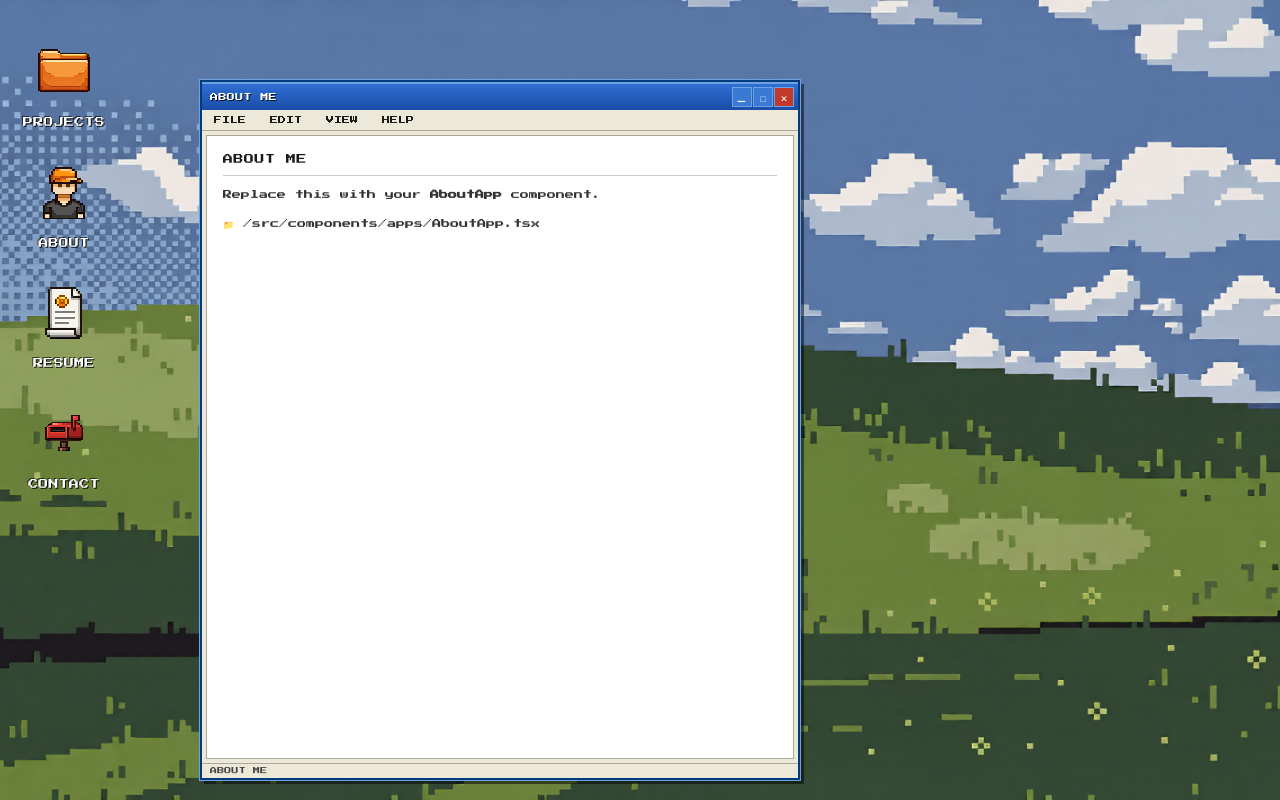
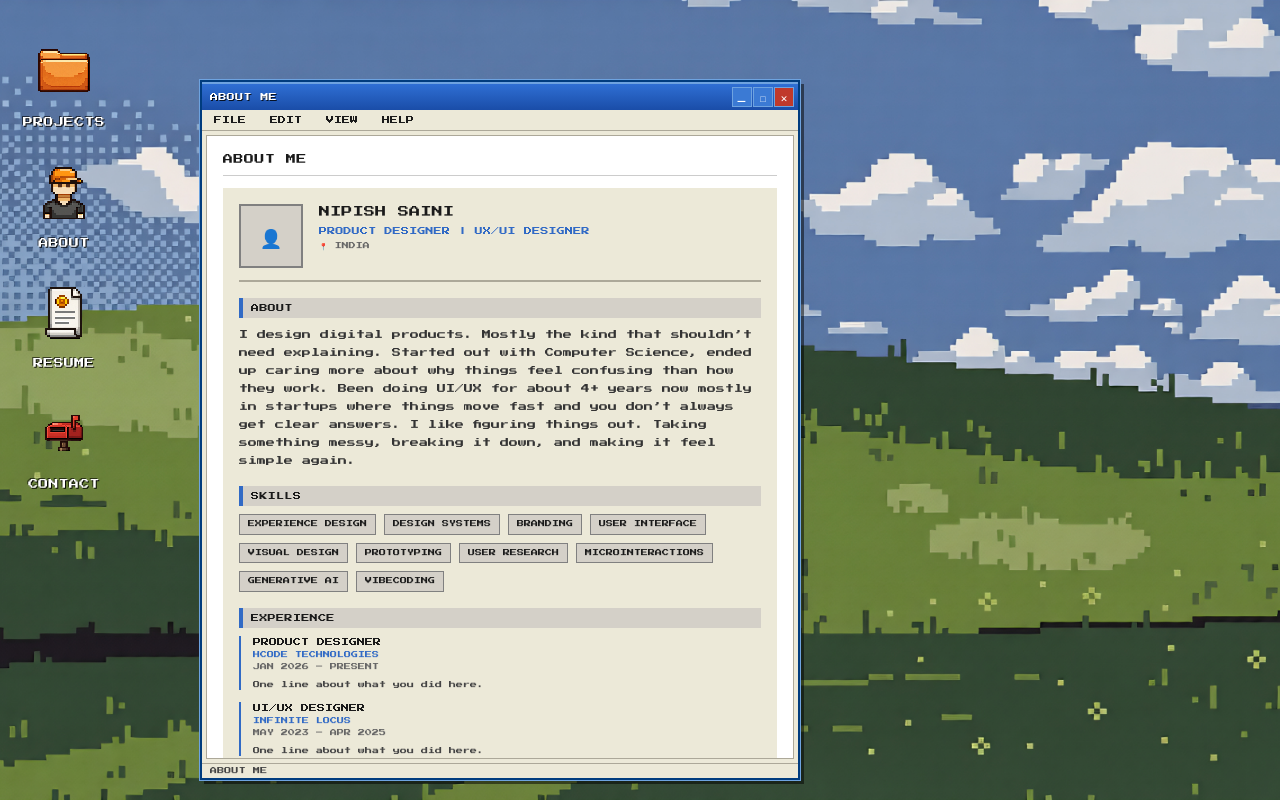
Before and after one commit to Nipish/Portfolio, a Next.js app: page / in a window 1280 px wide. Both pictures are taken after a click on the button "ABOUT". Built offline with nearby package versions, Linux system fonts and the light colour scheme.

Commit message:
About me Changes

```diff
--- /dev/null
+++ b/src/components/apps/AboutApp.tsx
@@ -0,0 +1,155 @@
+'use client';
+
+// ─── About Me Content ─────────────────────────────────────────────────────────
+// Replace the placeholder strings below with your real content.
+// Each section is clearly labelled.
+
+const ABOUT = {
+  name: 'NIPISH SAINI',
+  role: 'PRODUCT DESIGNER | UX/UI DESIGNER',
+  location: 'India',
+  bio: `I design digital products. Mostly the kind that shouldn’t need explaining. Started out with Computer Science, ended up caring more about why things feel confusing than how they work. Been doing UI/UX for about 4+ years now  mostly in startups where things move fast and you don’t always get clear answers. I like figuring things out. Taking something messy, breaking it down, and making it feel simple again.`,
+
+  skills: [
+    'Experience Design',
+    'Design Systems',
+    'Branding',
+    'User Interface',
+    'Visual Design',
+    'Prototyping',
+    'User Research',
+    'Microinteractions',
+    'Generative AI',
+    'Vibecoding',
+  ],
+
+  experience: [
+    {
+      role: 'Product Designer',
+      company: 'Hcode Technologies',
+      period: 'Jan 2026 – Present',
+      description: 'One line about what you did here.',
+    },
+    {
+      role: 'UI/UX Designer',
+      company: 'Infinite Locus',
+      period: 'May 2023 – Apr 2025',
+      description: 'One line about what you did here.',
+    },
+    {
+        role: 'UI/UX Designer',
+        company: 'FinAgg Technologies',
+        period: 'Jan 2022 – May 2023',
+        description: 'One line about what you did here.',
+      },
+  ],
+
+  links: [
+    { label: 'LinkedIn', url: 'https://www.linkedin.com/in/nipish-saini/' },
+    { label: 'Behance', url: 'https://www.behance.net/nipishsaini' },
+    { label: 'Dribbble',   url: 'https://dribbble.com/Nipish' },
+  ],
+};
+
+// ─── Component ────────────────────────────────────────────────────────────────
+export default function AboutApp() {
+  return (
+    <div className="h-full overflow-y-auto bg-[#ece9d8] p-4 flex flex-col gap-4">
+
+      {/* ── Header: name + role ───────────────────────────────────────────── */}
+      <div className="flex items-start gap-4 pb-3 border-b-2 border-[#aca899]">
+        {/* Avatar placeholder – replace src with your own photo in /public */}
+        <div className="w-16 h-16 shrink-0 bg-[#d4d0c8] border-2 border-[#808080] flex items-center justify-center">
+          <span className="font-pixel text-[18px]">👤</span>
+        </div>
+        <div className="flex flex-col gap-1">
+          <h1 className="font-pixel text-[11px] text-[#1a1a1a] uppercase tracking-wide">
+            {ABOUT.name}
+          </h1>
+          <p className="font-pixel text-[8px] text-[#316AC5] uppercase tracking-wide">
+            {ABOUT.role}
+          </p>
+          <p className="font-pixel text-[7px] text-[#666] uppercase">
+            📍 {ABOUT.location}
+          </p>
+        </div>
+      </div>
+
+      {/* ── Bio ───────────────────────────────────────────────────────────── */}
+      <Section title="About">
+        <p className="font-pixel text-[9px] text-[#333] leading-loose whitespace-pre-line">
+          {ABOUT.bio}
+        </p>
+      </Section>
+
+      {/* ── Skills ───────────────────────────────────────────────────────── */}
+      <Section title="Skills">
+        <div className="flex flex-wrap gap-2">
+          {ABOUT.skills.map((skill) => (
+            <span
+              key={skill}
+              className="font-pixel text-[7px] text-[#1a1a1a] uppercase px-2 py-1 bg-[#d4d0c8] border border-[#808080]"
+            >
+              {skill}
+            </span>
+          ))}
+        </div>
+      </Section>
+
+      {/* ── Experience ───────────────────────────────────────────────────── */}
+      <Section title="Experience">
+        <div className="flex flex-col gap-3">
+          {ABOUT.experience.map((job) => (
+            <div
+              key={job.company}
+              className="border-l-2 border-[#316AC5] pl-3 flex flex-col gap-0.5"
+            >
+              <span className="font-pixel text-[8px] text-[#1a1a1a] uppercase">
+                {job.role}
+              </span>
+              <span className="font-pixel text-[7px] text-[#316AC5] uppercase">
+                {job.company}
+              </span>
+              <span className="font-pixel text-[7px] text-[#666] uppercase">
+                {job.period}
+              </span>
+              <p className="font-pixel text-[7px] text-[#444] leading-relaxed mt-1">
+                {job.description}
+              </p>
+            </div>
+          ))}
+        </div>
+      </Section>
+
+      {/* ── Links ────────────────────────────────────────────────────────── */}
+      <Section title="Links">
+        <div className="flex flex-wrap gap-2">
+          {ABOUT.links.map((link) => (
+            <a
+              key={link.label}
+              href={link.url}
+              target="_blank"
+              rel="noopener noreferrer"
+              className="font-pixel text-[7px] text-[#1a1a1a] uppercase px-3 py-1 bg-[#ece9d8] border-2 border-t-white border-l-white border-b-[#808080] border-r-[#808080] hover:bg-[#d4d0c8] no-underline"
+            >
+              {link.label} ↗
+            </a>
+          ))}
+        </div>
+      </Section>
+
+    </div>
+  );
+}
+
+// ─── Section wrapper ──────────────────────────────────────────────────────────
+function Section({ title, children }: { title: string; children: React.ReactNode }) {
+  return (
+    <div className="flex flex-col gap-2">
+      <h2 className="font-pixel text-[8px] text-[#1a1a1a] uppercase tracking-wider bg-[#d4d0c8] px-2 py-1 border-l-4 border-[#316AC5]">
+        {title}
+      </h2>
+      {children}
+    </div>
+  );
+}
--- a/src/components/window/WindowContent.tsx
+++ b/src/components/window/WindowContent.tsx
@@ -1,6 +1,7 @@
 'use client';
 import type { AppId } from '@/types/window';
 import ResumeApp from '@/components/apps/ResumeApp';
+import AboutApp from '../apps/AboutApp';
 // ── Lazy-import each app so unused apps don't bloat the initial bundle ────────
 // Replace placeholder content with real components as you build them.
 
@@ -18,7 +19,7 @@ export default function WindowContent({ appId }: WindowContentProps) {
     case 'projects':
       return <ProjectsApp />;
     case 'about':
-      return <AboutApp />;
+      return <AboutAppComponent />;
     case 'resume':
       return <ResumeAppComponent />;
     case 'contact':
@@ -45,15 +46,10 @@ function ProjectsApp() {
   );
 }
 
-function AboutApp() {
+function AboutAppComponent() {
   return (
     <AppShell title="About Me">
-      <p className="font-pixel text-[9px] text-[#333] leading-relaxed">
-        Replace this with your <strong>AboutApp</strong> component.
-        <br />
-        <br />
-        📁 /src/components/apps/AboutApp.tsx
-      </p>
+    <AboutApp />
     </AppShell>
   );
 }
```
